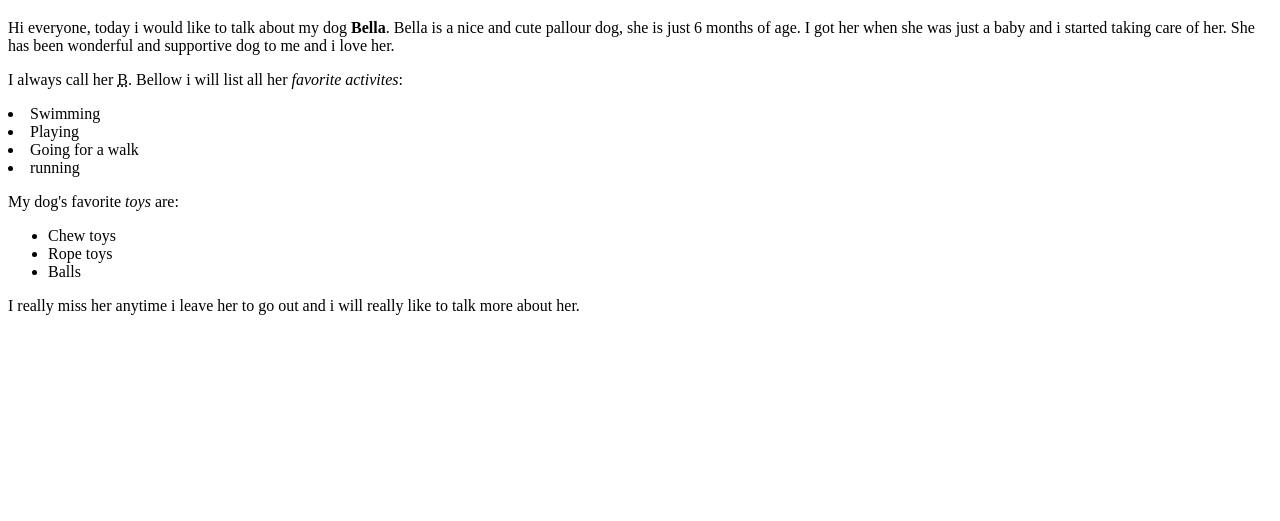
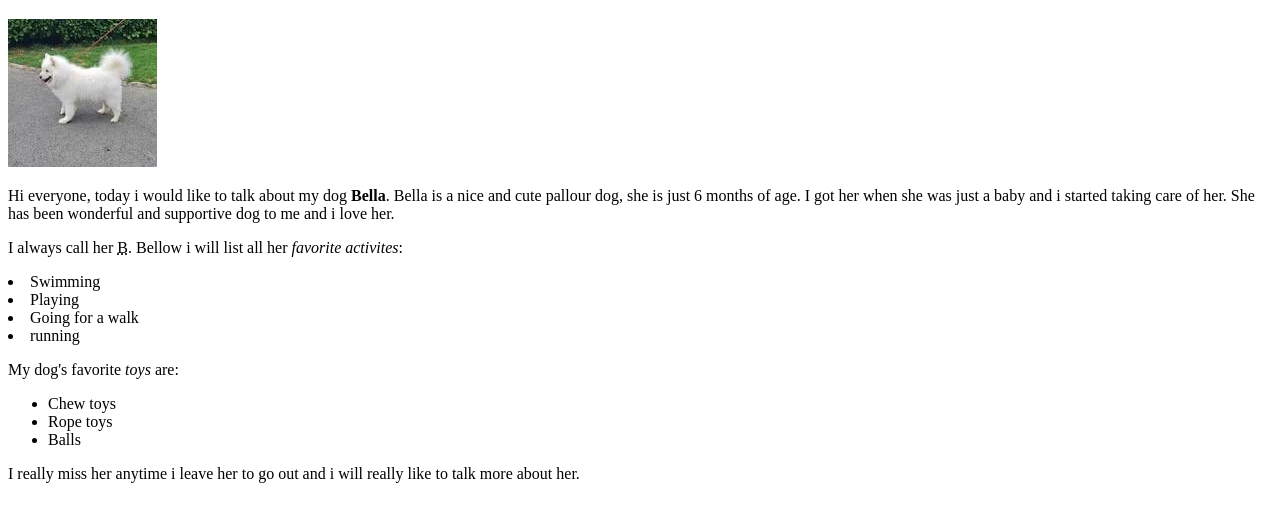
Before and after one commit to oluwaseunadeyemi/Pet-website, a plain HTML site: page index.html in a window 1280 px wide. Shown: the part 61-582 px from the top of the page. Drawn offline with Linux system fonts and the light colour scheme.

Commit message:
add image to my website

```diff
--- a/index.html
+++ b/index.html
@@ -3,10 +3,11 @@
 <head>
     <meta charset="UTF-8">
     <meta name="viewport" content="width=device-width, initial-scale=1.0">
-    <title>MY Dog</title>
+    <title>My Dog</title>
 </head>
 <body>
     <h1>Bella</h1>
+    <img src="dog.jpeg" alt="">
     <p>Hi everyone, today i would like to talk about my dog <strong>Bella</strong>. Bella is a nice and cute pallour dog, she is just 6 months of age. I got her when she was just a baby and i started taking care of her. She has been wonderful and supportive dog to me and i love her. </p>
     <p>I always call her <abbr title="Bella">B</abbr>. Bellow i will list all her <em>favorite activites</em>:
         <li>Swimming</li>
```
Also changed, not shown: dog.jpeg (added).
